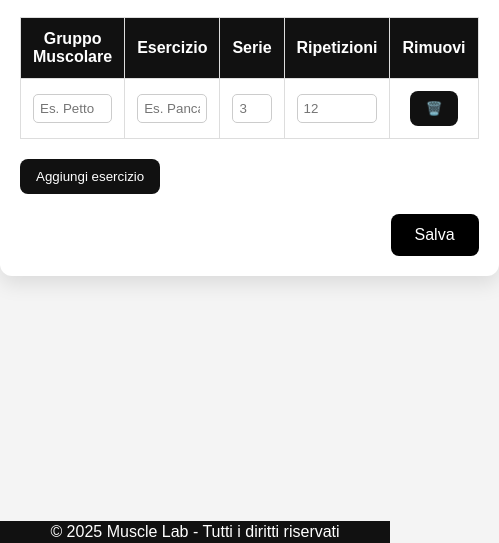
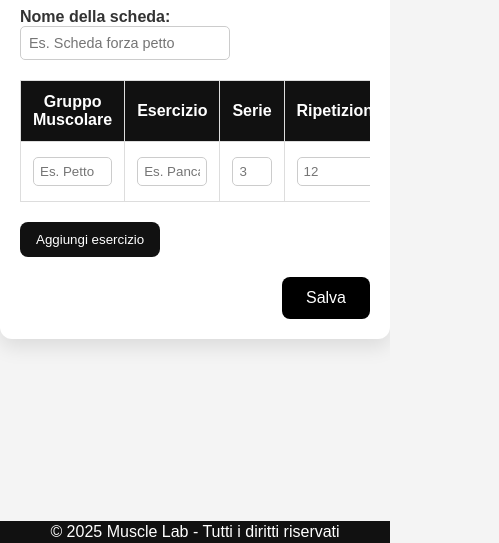
Before and after one commit to francescofanci/MuscleLab, a website: page public/gen.html in a window 390 px wide. Shown: the part 301-844 px from the top of the page, 499 px wide, since content can reach past the window. Drawn offline with Linux system fonts and the light colour scheme; no server answers.

Commit message:
fix responsive gen

```diff
--- a/public/css/style.css
+++ b/public/css/style.css
@@ -549,7 +549,7 @@ h1 {
 }
 
 main.container {
-    max-width: 900px;
+    max-width: 100%;
     margin: 40px auto;
     padding: 20px;
     background: #fff;
@@ -560,6 +560,12 @@ main.container {
 main h1 {
     text-align: center;
     margin-bottom: 30px;
+}
+
+.table-responsive {
+    width: 100%;
+    overflow-x: auto;
+    -webkit-overflow-scrolling: touch;
 }
 
 table {
@@ -605,7 +611,6 @@ main.container {
   border: 1px solid #ccc;
   border-radius: 5px;
 }
-
   button {
     padding: 10px 16px;
     border: none;
--- a/public/gen.html
+++ b/public/gen.html
@@ -30,7 +30,7 @@
         <label for="nome-scheda">Nome della scheda:</label>
         <input type="text" id="nome-scheda" placeholder="Es. Scheda forza petto" />
         </div>
-
+        <div class="table-responsive">
           <table id="workout-table">
             <thead>
               <tr>
@@ -51,6 +51,7 @@
               </tr>
             </tbody>
           </table>
+        </div>
 
         <button onclick="aggiungiRiga()">Aggiungi esercizio</button>
         <div class="salva-scheda">
```
Lines whose indentation alone changed are shown as unchanged.
